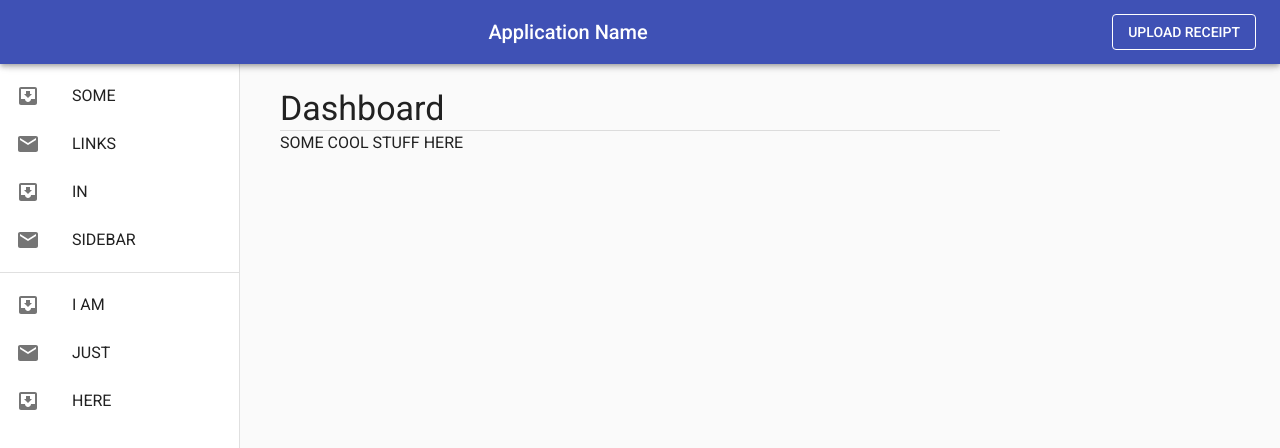
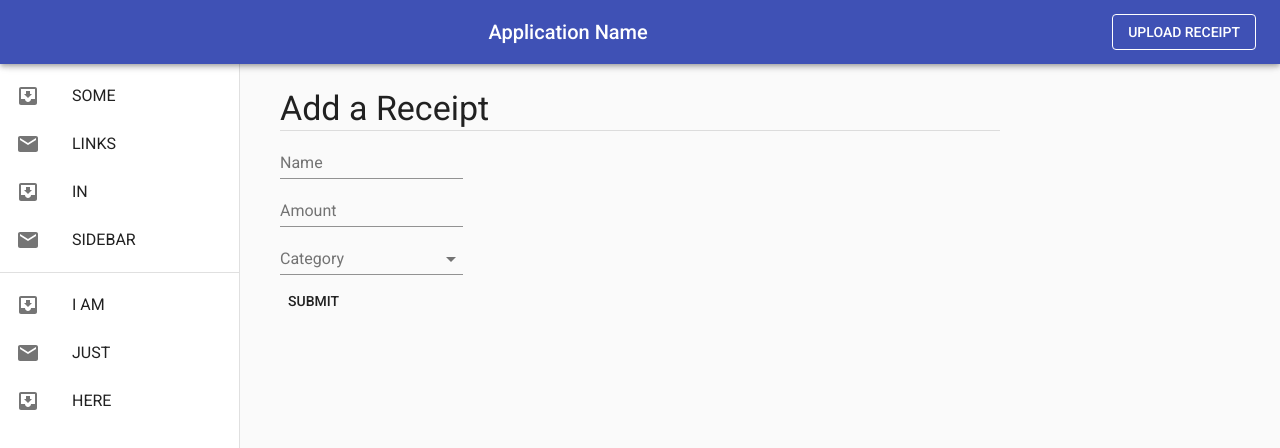
Before and after one commit to hatchways/team-bubblegum, a React (Create React App) app in the folder client/: page /receipt in a window 1280 px wide. Shown: the top 448 px of the page. Built offline with nearby package versions, Linux system fonts and the light colour scheme.

Commit message:
updated dashboard and receipt form

```diff
--- a/client/src/App.js
+++ b/client/src/App.js
@@ -6,6 +6,7 @@ import { theme } from "./themes/theme";
 import Dashboard from "./pages/Dashboard";
 import ButtonAppBar from "./pages/ButtonAppBar";
 import SideBar from "./pages/SideBar";
+import CreateReceipt from "./pages/CreateReceipt";
 
 import "./App.css";
 
@@ -15,7 +16,8 @@ function App() {
       <BrowserRouter>
         <ButtonAppBar />
         <SideBar />
-        <Route path="/" component={Dashboard} />
+        <Route exact path="/" component={Dashboard} />
+        <Route path="/receipt" component={CreateReceipt} />
       </BrowserRouter>
     </MuiThemeProvider>
   );
--- a/client/src/pages/CreateReceipt.js
+++ b/client/src/pages/CreateReceipt.js
@@ -1,11 +1,19 @@
 import React, { Component } from 'react';
-import { FormControl, TextField, Button, InputLabel, MenuItem, Select } from '@material-ui/core';
+import { FormControl, TextField, Button, InputLabel, MenuItem, Select, Typography, Divider } from '@material-ui/core';
 import { withStyles } from '@material-ui/core/styles';
 
 const useStyles = theme => ({
+  root: {
+    flexGrow: 1
+  },
   button: {
     margin: theme.spacing(1, 0),
-  }
+  },
+  content: {
+    flexGrow: 1,
+    padding: theme.spacing(3, 35),
+  },
+  toolbar: theme.mixins.toolbar
 });
 
 class CreateReceipt extends Component {
@@ -26,7 +34,11 @@ class CreateReceipt extends Component {
   render() {
     const { classes } = this.props;
     return (
-      <div>
+      <div className={classes.root}>
+        <main className={classes.content}>
+          <div className={classes.toolbar} />
+          <Typography variant="h4">Add a Receipt</Typography>
+          <Divider />
           <FormControl>
             <TextField label={"Name"} name={"name"} onChange={this.onFormChange} />
             <TextField label={"Amount"} name={"amount"} onChange={this.onFormChange} />
@@ -41,6 +53,7 @@ class CreateReceipt extends Component {
             </FormControl>
           </FormControl><br />
           <Button className={classes.button} onClick={this.onBtnClick} >Submit</Button>
+        </main>
       </div>
     );
   }
```
Lines whose indentation alone changed are shown as unchanged.
